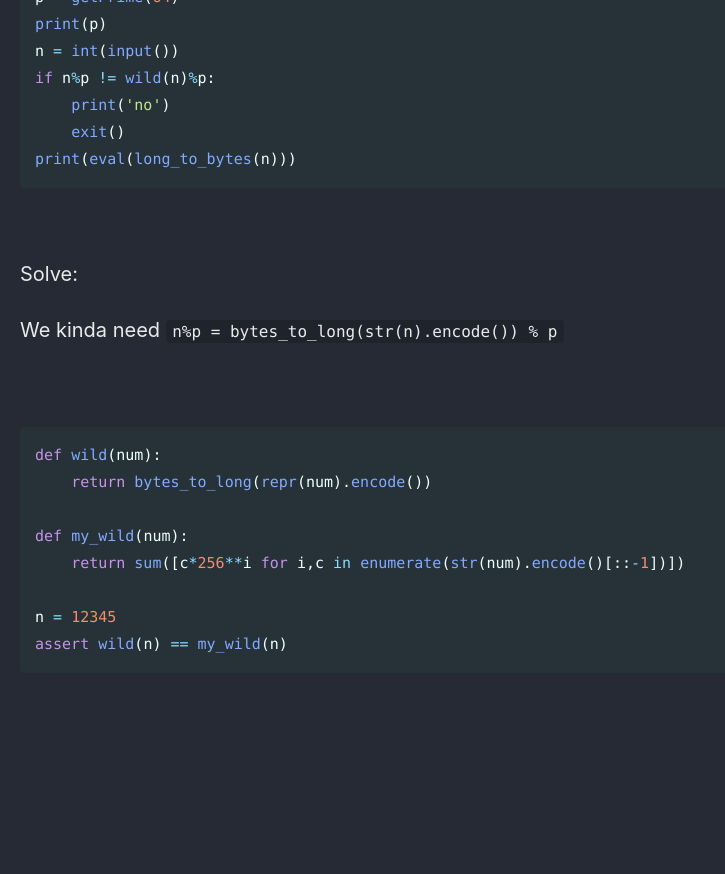
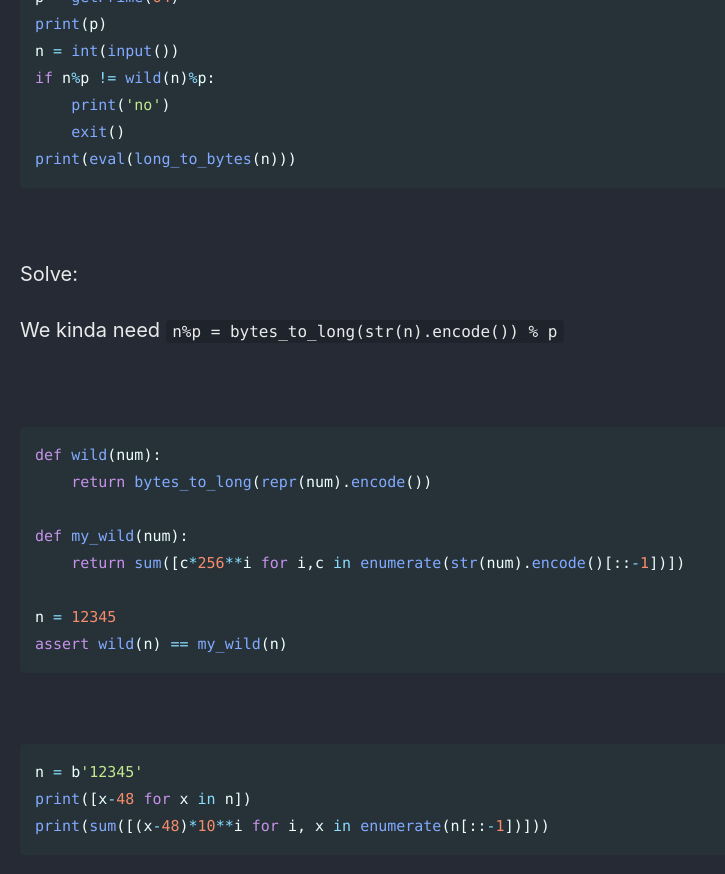
Before and after one commit to Connor-McCartney/Connor-McCartney.github.io, a Jekyll site: the page built from _pages/cryptography/other/modjail-imaginaryCTF.md, in a window 1280 px wide and 900 px high, scrolled down 4578 px. Shown: the top 874 px of the window, without its empty margins (0-725 px from the left). Built offline with Jekyll 4.4.1, drawn with Linux system fonts in a browser that asks for light colours; cached includes are drawn as plain includes; before the commit the page ends 5352 px from its top, so only the background shows below that.

Commit message:
Update modjail-imaginaryCTF.md

````diff
--- a/_pages/cryptography/other/modjail-imaginaryCTF.md
+++ b/_pages/cryptography/other/modjail-imaginaryCTF.md
@@ -205,3 +205,9 @@ assert wild(n) == my_wild(n)
 
 
 <br>
+
+```python
+n = b'12345'
+print([x-48 for x in n])
+print(sum([(x-48)*10**i for i, x in enumerate(n[::-1])]))
+```
````
